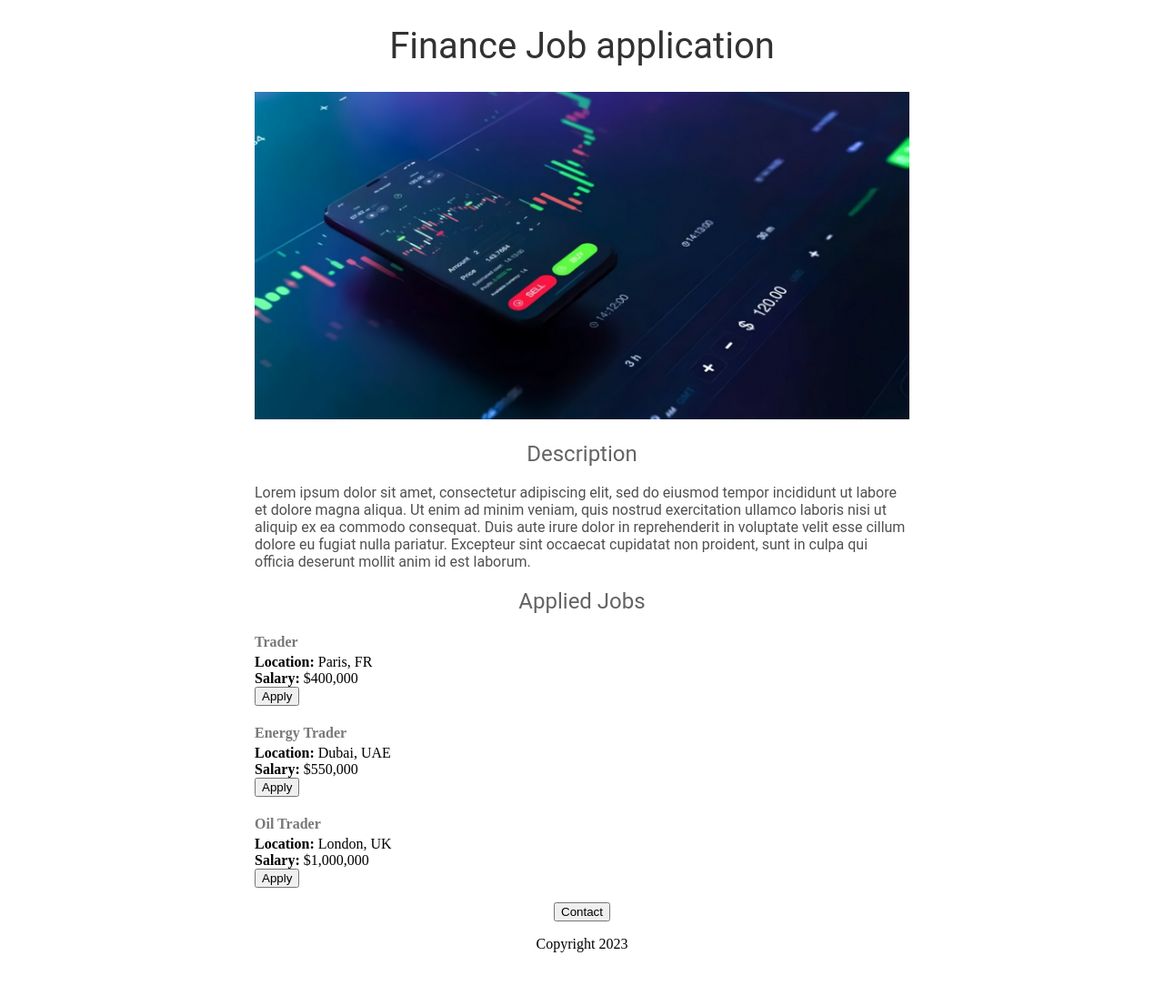
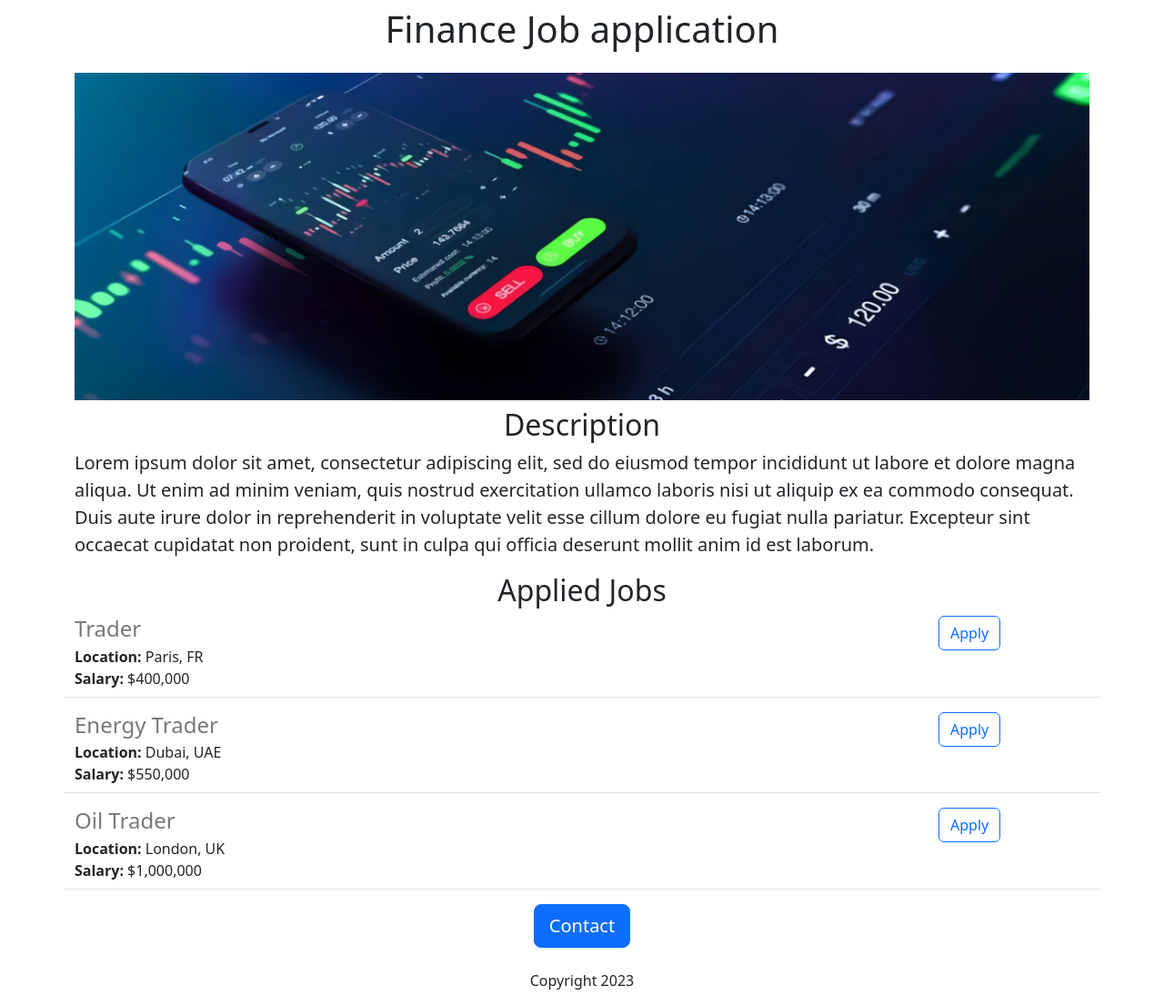
Before and after one commit to alexanderblanchet/jobposting, a Flask app: page / in a window 1280 px wide. Shown: the whole page at 91% size. Before the commit the page ends 1047 px from the top, so only its background shows below. Run offline with Flask 2, Linux system fonts and the light colour scheme.

Commit message:
added dynamic data and API route

```diff
--- a/templates/home.html
+++ b/templates/home.html
@@ -2,57 +2,34 @@
 <html>
   <head>
     <title>Job Careers</title>
+        <meta charset="utf-8">
+    <meta name="viewport" content="width=device-width, initial-scale=1">
+        <link href="https://cdn.jsdelivr.net/npm/bootstrap@5.3.0-alpha2/dist/css/bootstrap.min.css" rel="stylesheet" integrity="sha384-aFq/bzH65dt+w6FI2ooMVUpc+21e0SRygnTpmBvdBgSdnuTN7QbdgL+OapgHtvPp" crossorigin="anonymous">
     <style>
-      h1 {
-        font-size: 40px;
-        font-family: Roboto;
-        font-weight: normal;
-        color: rgb(50,50,50);
-        text-align: center;
-      }
-
       #banner {
+        height: 360px;
         width: 100%;
-        height: 360px;
-        objeccover: cover;
-      }
-
-      h2 {
-        font-family: Roboto;
-        font-weight: normal;
-        color: rgb(100,100,100);
-        text-align: center;
-      }
-
-      .bodytext {
-        font-family: Roboto;
-        font-weight: normal;
-        color: rgb(80,80,80);
-      }
-
-      #container {
-        max-width:720px;
-        margin: 0 auto;
+        object-fit: cover;
       }
     </style>
   </head>
   <body>
-    <div id="container">
-      <h1>{{company_name}} Job application</h1>
-      <img id="banner" src="https://jobposting.alexanderblncht.repl.co/static/trad.jpeg/" height="210" >
-      <h2>Description</h2>
-      <p class="bodytext">
+    <div class="container">
+      <h1 class="text-center mt-2 mb-4">{{company_name}} Job application</h1>
+      <img class="img-fluid" id="banner" src="https://jobposting.alexanderblncht.repl.co/static/trad.jpeg/">
+      <h2 class="text-center mt-2 mb-2">Description</h2>
+      <p class=lead>
         Lorem ipsum dolor sit amet, consectetur adipiscing elit, sed do eiusmod tempor incididunt ut labore et dolore magna aliqua. Ut enim ad minim veniam, quis nostrud exercitation ullamco laboris nisi ut aliquip ex ea commodo consequat. Duis aute irure dolor in reprehenderit in voluptate velit esse cillum dolore eu fugiat nulla pariatur. Excepteur sint occaecat cupidatat non proident, sunt in culpa qui officia deserunt mollit anim id est laborum.
       </p>
-      <h2>Applied Jobs</h2>
+      <h2 class="text-center mt-2 mb-2">Applied Jobs</h2>
       <div>
         {% for job in jobs%}
           {% include 'jobitem.html'%}
         {% endfor %}
       </div>
-      <div style="text-align:center;">
-        <button>Contact</button>
-        <p>Copyright 2023</p>
+      <div class="text-center">
+        <button class="btn btn-primary btn-lg">Contact</button>
+        <p class="text-center mt-4">Copyright 2023</p>
       </div>
     </div>
   </body>
--- a/templates/jobitem.html
+++ b/templates/jobitem.html
@@ -1,5 +1,5 @@
-<div class="border-bottom row" style="margin-bottom:16px;">
-  <div class="col-9">
+<div class="border-bottom row" style="margin-bottom:16px;padding-bottom:8px;">
+  <div class="col-10">
     <h4 style="color:rgb(120,120,120); margin-bottom:4px;">
       {{job['title']}}
     </h4>
@@ -11,10 +11,10 @@
       <b>Salary:</b> {{job['salary']}}
     </div>
   </div>
-  <div class="col-9">
+  {% endif %}
+  <div class="col-2">
     <button type="button" class="btn btn-outline-primary">
     Apply
     </button>
   </div>
-  {% endif %}
 </div>
```
